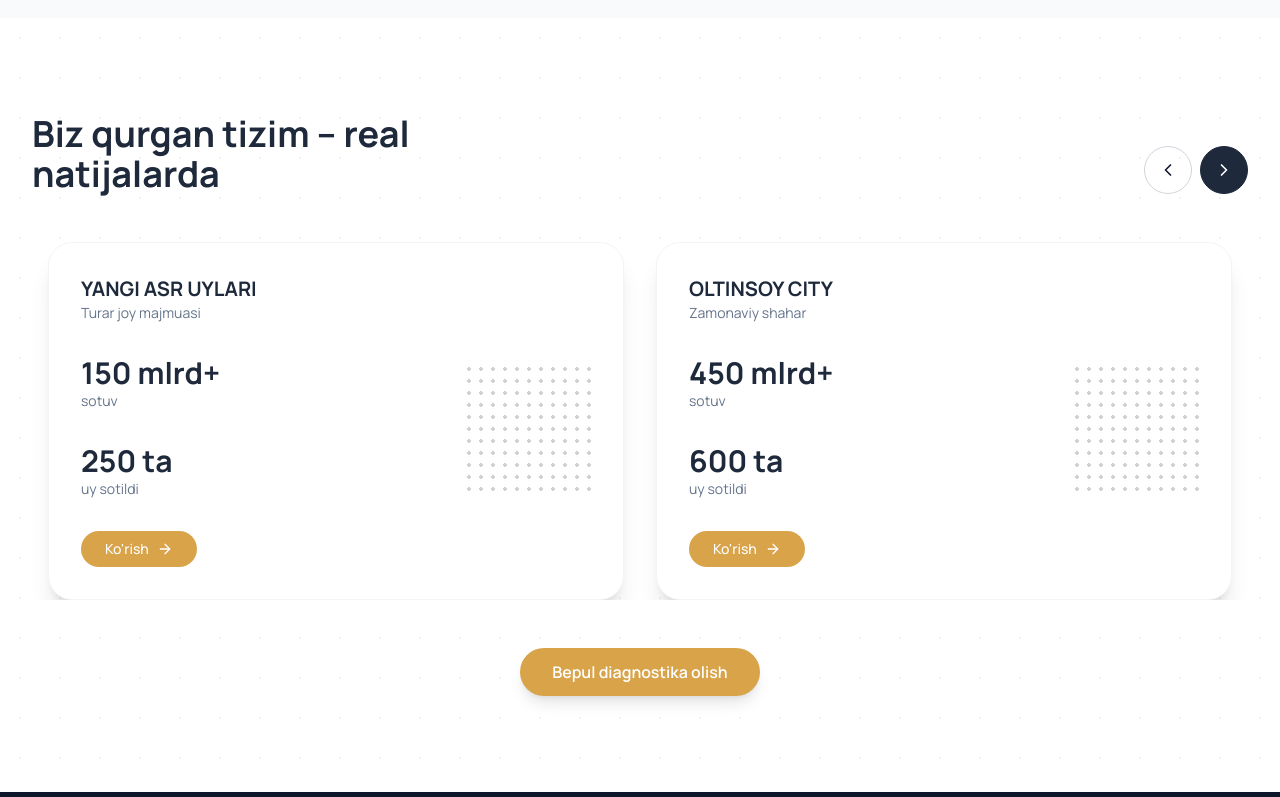
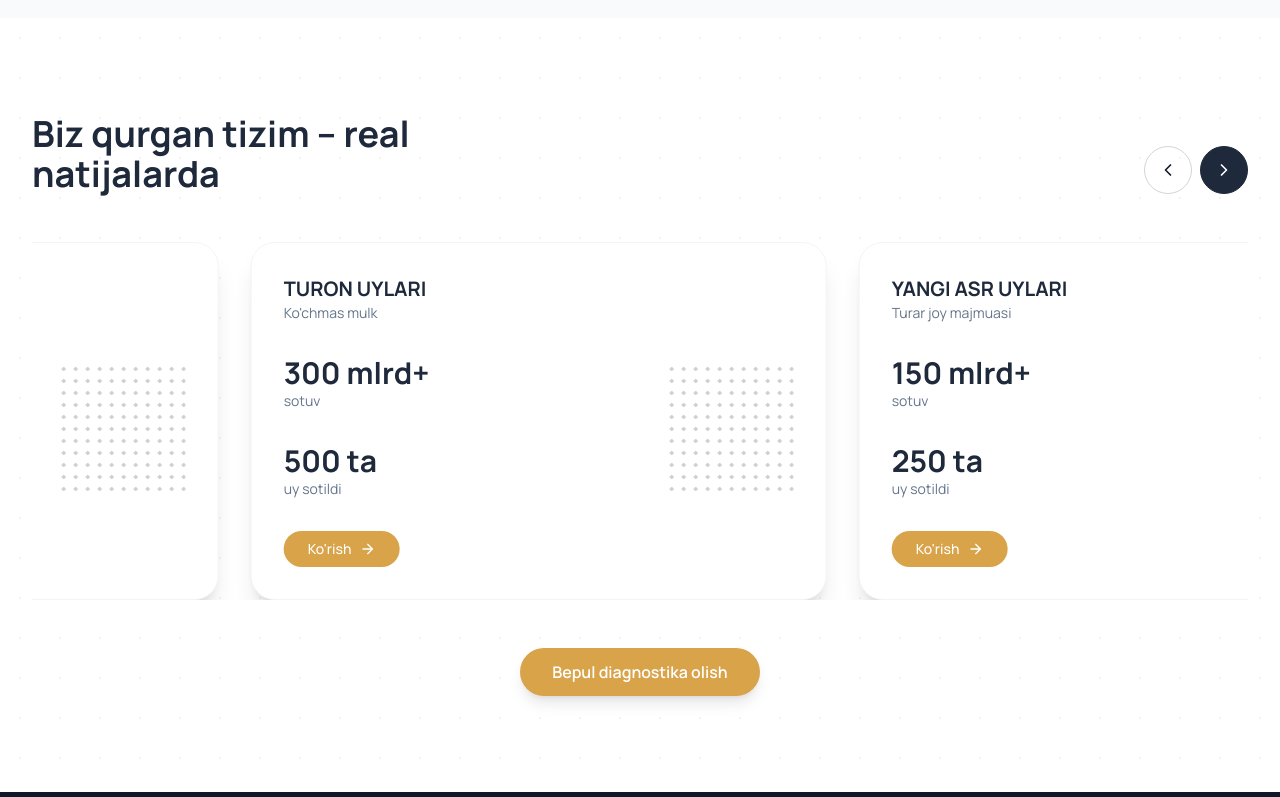
Before and after one commit to Ruslan-Xusenov/ravnaq-group-sayt, a React (Vite) app: page / in a window 1280 px wide. Shown: the part 2709-3506 px from the top of the page. Built offline with nearby package versions, Linux system fonts and the light colour scheme; no server answers.

Commit message:
Fix slider to scroll exactly one item at a time

```diff
--- a/src/App.jsx
+++ b/src/App.jsx
@@ -102,13 +102,13 @@ export default function App() {
 
   useEffect(() => {
     const timer = setInterval(() => {
-      setCurrentProjectSlide((prev) => (prev + 1) % projectsData.length);
+      setCurrentProjectSlide((prev) => (prev + 1) % (isMobile ? projectsData.length : projectsData.length - 1));
     }, 3000);
     return () => clearInterval(timer);
   }, []);
 
-  const nextProjectSlide = () => setCurrentProjectSlide((prev) => (prev + 1) % projectsData.length);
-  const prevProjectSlide = () => setCurrentProjectSlide((prev) => (prev - 1 + projectsData.length) % projectsData.length);
+  const nextProjectSlide = () => setCurrentProjectSlide((prev) => (prev + 1) % (isMobile ? projectsData.length : projectsData.length - 1));
+  const prevProjectSlide = () => setCurrentProjectSlide((prev) => { const max = isMobile ? projectsData.length : projectsData.length - 1; return (prev - 1 + max) % max; });
 
 
   const handleChange = (e) => setForm({ ...form, [e.target.name]: e.target.value });
@@ -515,7 +515,7 @@ export default function App() {
             >
               <div
                 className="flex transition-transform duration-500 ease-in-out"
-                style={{ transform: `translateX(-${currentProjectSlide * (isMobile ? 100 : 50)}%)` }}
+                style={{ transform: `translateX(calc(-${currentProjectSlide} * (100% / ${projectsData.length})))` }}
               >
                 {projectsData.map((project, idx) => (
                   <div key={idx} className="w-full md:w-1/2 shrink-0 px-4">
```
